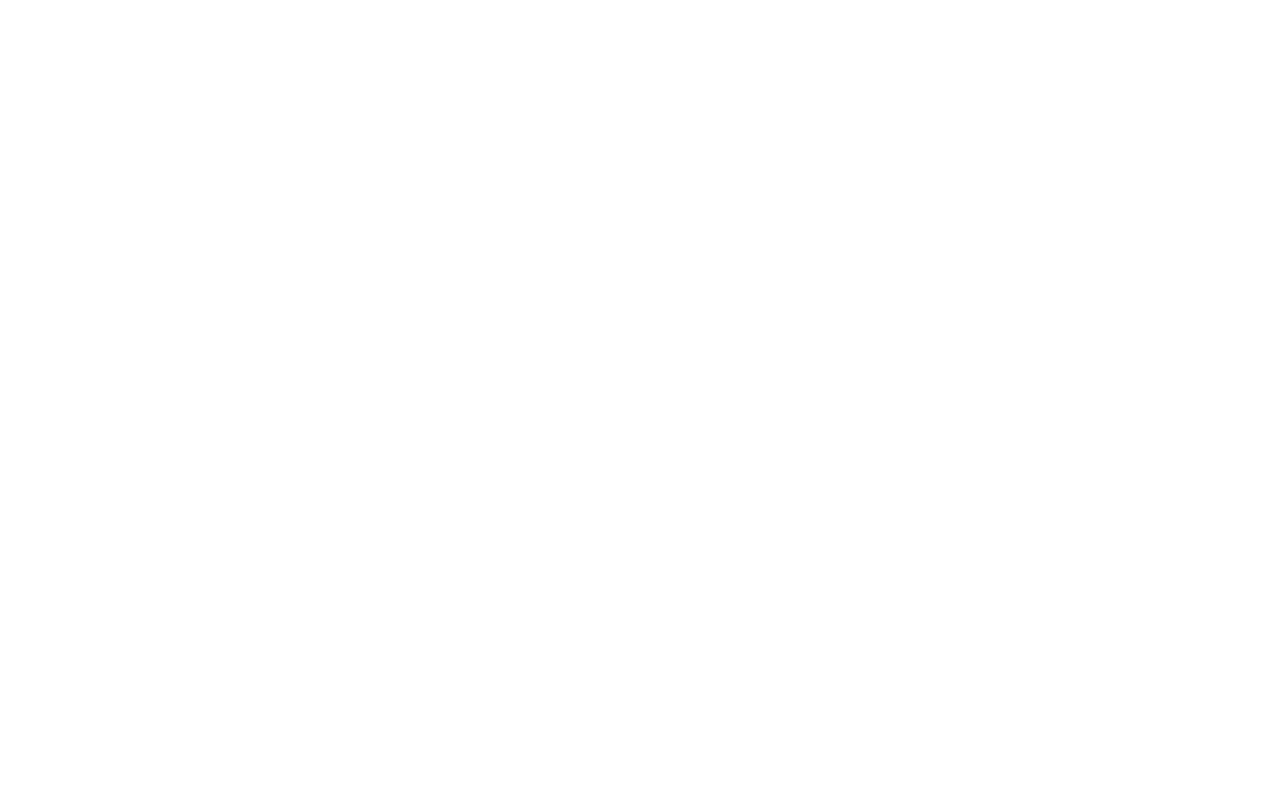
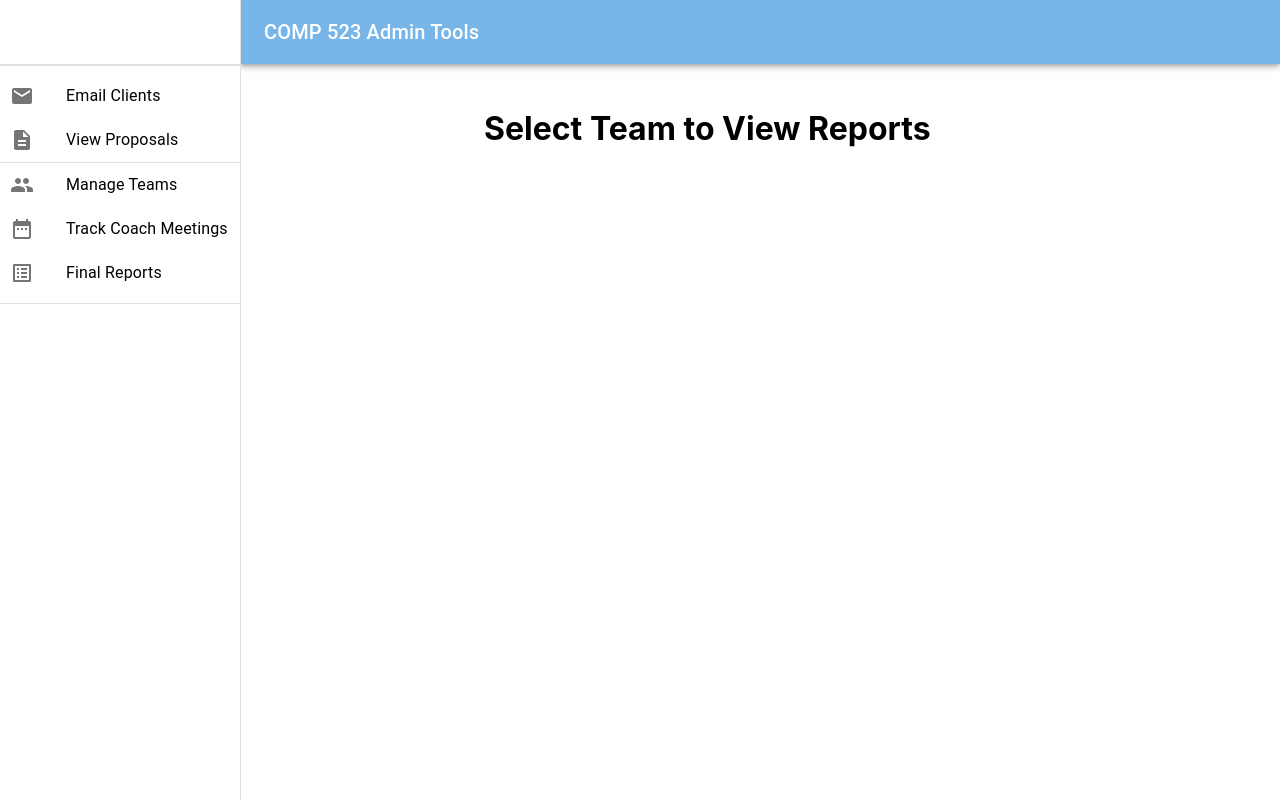
Before and after one commit to Patrick-Carawan/Comp523AdminTools, a React (Create React App) app: page /finalReports in a window 1280 px wide. Built offline with nearby package versions, Linux system fonts and the light colour scheme; no server answers.

Commit message:
set up skeleton

```diff
--- a/src/App.js
+++ b/src/App.js
@@ -18,6 +18,7 @@ import {MuiThemeProvider} from "@material-ui/core";
 import AcceptedClientForm from "./Components/AcceptedClientForm";
 import ComposeEmail from "./Components/ComposeEmail";
 import CreateAccount from "./Components/CreateAccount";
+import FinalReports from "./Components/FinalReports";
 
 const theme = createMuiTheme({
     palette:{
@@ -42,6 +43,7 @@ function App() {
                 <Route path="/studentProps" component={ProposalsStudentView} exact={true}/>
                 <Route path="/teams" component={TeamsGrid} exact={true}/>
                 <Route path="/rank" component={RankContainer} exact={true}/>
+                <Route path="/finalReports" component={FinalReports} exact={true}/>
                 <Route path="/composeEmail" component={ComposeEmail} exact={true}/>
                 <Route path="/teamSelection" component={TeamSelection} exact={true}/>
                 <Route path="/acceptedClientForm" component={AcceptedClientForm} exact={true}/>
--- a/src/Components/DashBoard.jsx
+++ b/src/Components/DashBoard.jsx
@@ -97,10 +97,10 @@ export default function Dashboard() {
                             <Typography>Track Coach Meetings</Typography>
                         </Link>
                     </ListItem>
-                    <ListItem button key={5} className={classes.listItem} title="Give feedback on team deliverables">
-                        <Link to="/nowhere" className={classes.link}>
+                    <ListItem button key={5} className={classes.listItem} title="View Team and Individual Final Reports">
+                        <Link to="/finalReports" className={classes.link}>
                             <ListItemIcon><Deliverable/></ListItemIcon>
-                            <Typography>Rate Deliverables</Typography>
+                            <Typography>Final Reports</Typography>
                         </Link>
                     </ListItem>
                 </List>
--- /dev/null
+++ b/src/Components/FinalReports.jsx
@@ -0,0 +1,40 @@
+import React, {useEffect, useState} from 'react';
+import DashBoard from "./DashBoard";
+import Container from "@material-ui/core/Container";
+import {makeStyles} from "@material-ui/core/styles";
+import axios from 'axios';
+
+
+const useStyles = makeStyles(theme => ({
+    root: {
+        display: 'flex',
+    },
+    toolbar: theme.mixins.toolbar,
+    content: {
+        flexGrow: 1,
+        // backgroundColor: theme.palette.background.default,
+        padding: theme.spacing(3),
+    },
+}));
+
+function FinalReports() {
+    const classes = useStyles();
+    const [teams, setTeams] = useState([]);
+    useEffect(() => {
+        axios.get(`http://localhost:5000/teams`).then((res) => {
+            console.log(res['data']);
+        })
+    }, []);
+    return (
+        <div className={classes.root}>
+            <DashBoard/>
+            <main className={classes.content}>
+                <div className={classes.toolbar}/>
+                <Container maxWidth="sm">
+                    <h1>Select Team to View Reports</h1>
+                </Container>
+            </main>
+        </div>);
+}
+
+export default FinalReports;
```
